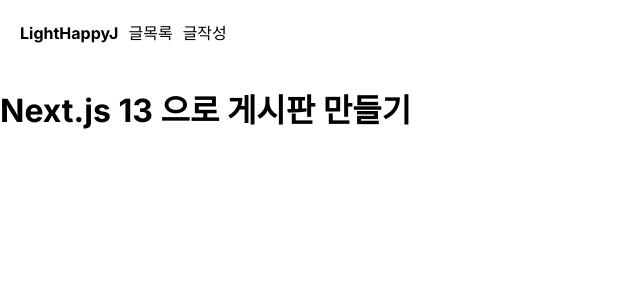
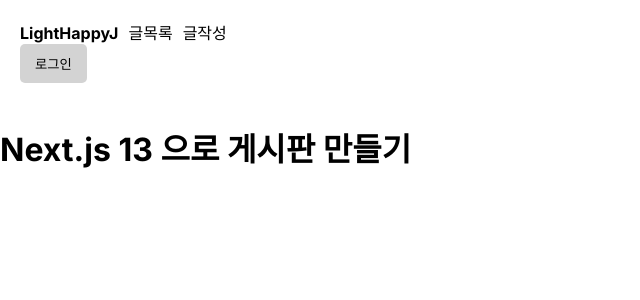
Before and after one commit to Jn22L/hello_nextjs13, a Next.js app: page / in a window 1280 px wide. Shown: the top 300 px of the page, without its empty margins (0-640 px from the left). Built offline with nearby package versions, Linux system fonts and the light colour scheme; no server answers.

Commit message:
OAuth GitHub Login 추가

```diff
--- /dev/null
+++ b/app/LoginBtn.js
@@ -0,0 +1,16 @@
+"use client";
+import { signIn } from "next-auth/react";
+
+export default function LoginBtn() {
+  return (
+    <div>
+      <button
+        onClick={() => {
+          signIn();
+        }}
+      >
+        로그인
+      </button>
+    </div>
+  );
+}
--- /dev/null
+++ b/app/LogoutBtn.js
@@ -0,0 +1,16 @@
+"use client";
+import { signOut } from "next-auth/react";
+
+export default function LoginBtn() {
+  return (
+    <div>
+      <button
+        onClick={() => {
+          signOut();
+        }}
+      >
+        로그아웃
+      </button>
+    </div>
+  );
+}
--- a/app/layout.js
+++ b/app/layout.js
@@ -1,6 +1,11 @@
 import Link from "next/link";
 import "./globals.css";
 import { Inter } from "next/font/google";
+import LoginBtn from "./LoginBtn";
+import LogoutBtn from "./LogoutBtn";
+
+import { authOptions } from "/pages/api/auth/[...nextauth].js";
+import { getServerSession } from "next-auth";
 
 const inter = Inter({ subsets: ["latin"] });
 
@@ -9,7 +14,11 @@
   description: "Generated by create next app",
 };
 
-export default function RootLayout({ children }) {
+export default async function RootLayout({ children }) {
+  let session = await getServerSession(authOptions);
+  console.log(session);
+  //console.log(session.user.name);
+
   return (
     <html lang="en">
       <body className={inter.className}>
@@ -19,6 +28,14 @@
           </Link>
           <Link href="/mongodb-list">글목록</Link>
           <Link href="/mongodb-write">글작성</Link>
+          {session ? (
+            <span>
+              {session.user.name}
+              <LogoutBtn />
+            </span>
+          ) : (
+            <LoginBtn />
+          )}
         </div>
         {children}
       </body>
--- a/package.json
+++ b/package.json
@@ -12,6 +12,7 @@
     "mongodb": "^5.3.0",
     "mysql2": "^3.2.4",
     "next": "13.2.4",
+    "next-auth": "^4.21.1",
     "react": "18.2.0",
     "react-dom": "18.2.0",
     "serverless-mysql": "^1.5.5"
--- /dev/null
+++ b/pages/api/auth/[...nextauth].js
@@ -0,0 +1,13 @@
+import NextAuth from "next-auth";
+import GithubProvider from "next-auth/providers/github";
+
+export const authOptions = {
+  providers: [
+    GithubProvider({
+      clientId: process.env.OAUTH_GITHUB_CLIENT_ID,
+      clientSecret: process.env.OAUTH_GITHUB_CLIENT_SECRET,
+    }),
+  ],
+  secret: process.env.OAUTH_SECRET,
+};
+export default NextAuth(authOptions);
```
Also changed, not shown: 1 other file (tests, documents, lock files or other folders).
